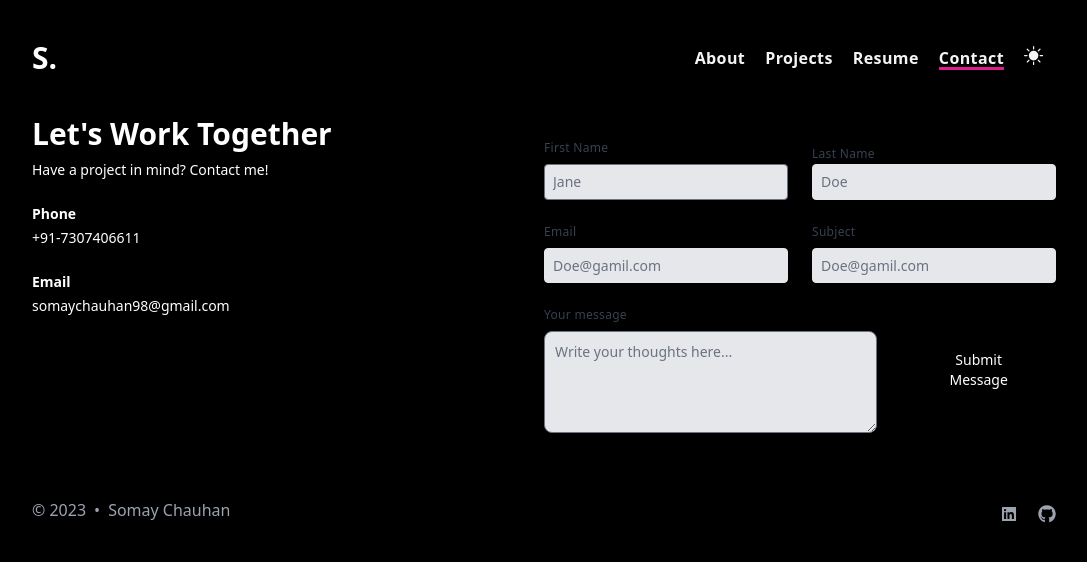
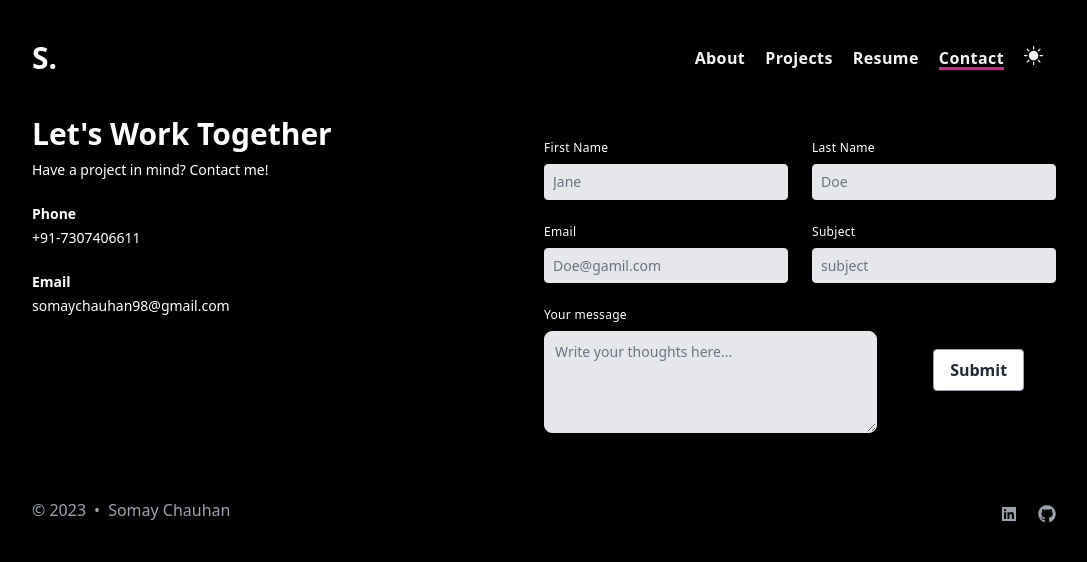
Before and after one commit to SomayChauhan/somay-chauhan, a Next.js app: page /contact in a window 1280 px wide. Shown: the top 562 px of the page, without its empty margins (96-1183 px from the left). Built offline with nearby package versions, Linux system fonts and the light colour scheme.

Commit message:
fixed eslint errors

```diff
--- a/src/app/about/page.tsx
+++ b/src/app/about/page.tsx
@@ -34,11 +34,11 @@ export default function About() {
             <div className="block md:hidden">
               <p className="text-3xl font-bold mb-1">Hello there,</p>
               <p className="text-3xl font-bold mb-6">
-                I'm Somay <span className="animate-wave">👋</span>
+                I&apos;m Somay <span className="animate-wave">👋</span>
               </p>
             </div>
             <p className="hidden md:block text-3xl font-bold mb-6">
-              Hello there, I'm Somay
+              Hello there, I&apos;m Somay
               <span className="animate-wave">👋</span>
             </p>
             <p className="mb-4 text-xs font-light tracking-wide">
@@ -47,18 +47,18 @@ export default function About() {
               peaks, sipping Tea, and working from my small wodden hideout.
             </p>
             <p className="mb-4 text-xs font-light tracking-wide">
-              You know what blew my mind? The internet! It's like a magical genie that grants you
-              the power to work from wherever and whenever you please. So, I thought, "Why be stuck
-              in an office cubicle when I can be coding with a view?" I decided to shake things up
-              and ditched my boring ol' 9-to-5 job as a web developer. Now, I'm on this wild
-              freelancing adventure, taking on projects while enjoying the serenity of my Himalayan
-              hideout. Web development meets mountain vibes - the perfect combo!
+              You know what blew my mind? The internet! It&apos;s like a magical genie that grants
+              you the power to work from wherever and whenever you please. So, I thought, &quot;Why
+              be stuck in an office cubicle when I can be coding with a view?&quot; I decided to
+              shake things up and ditched my boring 9-to-5 job as a web developer. Now, I&apos;m on
+              this wild freelancing adventure, taking on projects while enjoying the serenity of my
+              Himalayan hideout. Web development meets mountain vibes - the perfect combo!
             </p>
             <p className="mb-4 text-xs font-light tracking-wide">
-              When I'm not busy coding, you can either find me exploring the breathtaking trails of
-              the Himalayas, going on adventurous hikes or out there in my apple orchard, lending a
-              hand and enjoying the simple pleasures of life. It's a refreshing break from the
-              digital world!
+              When I&apos;m not busy coding, you can either find me exploring the breathtaking
+              trails of the Himalayas, going on adventurous hikes or out there in my apple orchard,
+              lending a hand and enjoying the simple pleasures of life. It&apos;s a refreshing break
+              from the digital world!
             </p>
           </section>
         </div>
--- a/src/app/contact/page.tsx
+++ b/src/app/contact/page.tsx
@@ -1,42 +1,26 @@
 'use client';
 import MainLayout from '@/components/layouts/MainLayout';
 import { motion } from 'framer-motion';
-import Image from 'next/image';
-import { useState } from 'react';
 
 export default function About() {
   const whileHover = {
     position: 'relative',
     zIndex: 10,
-    background: 'white',
+    background: 'red',
     scale: [1, 1.4, 1.2],
     rotate: [0, 10, -10, 0],
     transition: {
       duration: 0.2,
     },
   };
-  const letterVariant = {
-    hidden: { opacity: 0, y: 50 },
-    visible: { opacity: 1, y: 0 },
-  };
 
-  const sentenceVariant = {
-    hidden: { opacity: 1 },
-    visible: {
-      opacity: 1,
-      transition: {
-        delay: 0.2,
-        staggerChildren: 0.1,
-      },
-    },
-  };
   const text = "Let's Work Together";
   return (
     <MainLayout>
       <div className="flex flex-col items-between md:flex-row md:justify-between ">
         <div className="flex flex-col space-y-6">
           <div className="space-y-2">
-            <h1 className="text-3xl font-bold">Let's Work Together</h1>
+            <h1 className="text-3xl font-bold">Let&apos;s Work Together</h1>
             <h4 className="text-sm font-light">Have a project in mind? Contact me!</h4>
           </div>
           <div className="space-y-1">
@@ -52,13 +36,13 @@ export default function About() {
           <div className="flex flex-wrap -mx-3 ">
             <div className="w-full md:w-1/2 px-3 mb-6">
               <label
-                className="block mb-2 text-sm font-medium tracking-wide text-gray-700 text-xs font-bold mb-2"
-                for="grid-first-name"
+                className="block mb-2 text-sm font-medium tracking-wide text-gray-700 text-xs font-bold mb-2 dark:text-white"
+                htmlFor="grid-first-name"
               >
                 First Name
               </label>
               <input
-                className="appearance-none block text-sm w-full bg-gray-200 text-gray-700 border rounded py-2 px-2 leading-tight focus:ring-blue-500 focus:border-blue-500 focus:bg-white"
+                className="appearance-none block text-sm w-full border border-gray-200 bg-gray-200 text-gray-700 border rounded py-2 px-2 leading-tight focus:ring-blue-500 focus:border-blue-500 focus:bg-white"
                 id="grid-first-name"
                 type="text"
                 placeholder="Jane"
@@ -67,8 +51,8 @@ export default function About() {
             </div>
             <div className="w-full md:w-1/2 px-3 mb-6">
               <label
-                className="bblock mb-2 text-sm font-medium tracking-wide text-gray-700 text-xs font-bold mb-2"
-                for="grid-last-name"
+                className="block mb-2 text-sm font-medium tracking-wide text-gray-700 text-xs font-bold mb-2 dark:text-white"
+                htmlFor="grid-last-name"
               >
                 Last Name
               </label>
@@ -81,8 +65,8 @@ export default function About() {
             </div>
             <div className="w-full md:w-1/2 px-3 mb-6">
               <label
-                className="block mb-2 text-sm font-medium tracking-wide text-gray-700 text-xs font-bold mb-2"
-                for="grid-email"
+                className="block mb-2 text-sm font-medium tracking-wide text-gray-700 text-xs font-bold mb-2 dark:text-white"
+                htmlFor="grid-email"
               >
                 Email
               </label>
@@ -95,8 +79,8 @@ export default function About() {
             </div>
             <div className="w-full md:w-1/2 px-3 mb-6">
               <label
-                className="block mb-2 text-sm font-medium tracking-wide text-gray-700 text-xs font-bold mb-2"
-                for="grid-subject"
+                className="block mb-2 text-sm font-medium tracking-wide text-gray-700 text-xs font-bold mb-2 dark:text-white"
+                htmlFor="grid-subject"
               >
                 Subject
               </label>
@@ -104,30 +88,27 @@ export default function About() {
                 className="appearance-none block w-full text-sm bg-gray-200 text-gray-700 border border-gray-200 rounded py-2 px-2 leading-tight focus:ring-blue-500 focus:border-blue-500 focus:bg-white"
                 id="grid-subject"
                 type="text"
-                placeholder="Doe@gamil.com"
+                placeholder="subject"
               />
             </div>
             <div className="w-full md:w-2/3 px-3 mb-6">
               <label
                 htmlFor="message"
-                className="block mb-2 text-sm font-medium tracking-wide text-gray-700 text-xs font-bold mb-2"
+                className="block mb-2 text-sm font-medium tracking-wide text-gray-700 text-xs font-bold mb-2 dark:text-white"
               >
                 Your message
               </label>
               <textarea
                 id="message"
                 rows={4}
-                className="block p-2.5 w-full text-sm rounded-lg text-gray-700 border bg-gray-200 focus:ring-blue-500 focus:border-blue-500 focus:bg-white"
+                className="border border-gray-200 block p-2.5 w-full text-sm rounded-lg text-gray-700 border bg-gray-200 focus:ring-blue-500 focus:border-blue-500 focus:bg-white"
                 placeholder="Write your thoughts here..."
               ></textarea>
             </div>
             <div className="w-full px-3 md:w-1/3 flex items-center justify-center mb-6">
-              <motion.button
-                whileHover={whileHover}
-                className="rounded-full bg-dullYellow text-sm text-center h-20 w-20 hover:z-10 hover:border-2 hover:border-black"
-              >
-                Submit Message
-              </motion.button>
+              <button className="bg-white hover:bg-gray-100 text-gray-800 font-semibold py-2 px-4 border border-gray-400 rounded shadow">
+                Submit
+              </button>
             </div>
           </div>
         </form>
--- a/src/app/page.tsx
+++ b/src/app/page.tsx
@@ -8,7 +8,7 @@ export default function Page() {
     <ScrollProvider>
       <Hero />
       <Intro />
-      <Works />
+      {/* <Works /> */}
     </ScrollProvider>
   );
 }
--- a/src/app/resume/page.tsx
+++ b/src/app/resume/page.tsx
@@ -57,12 +57,12 @@ export default function About() {
               <h3 className="md:w-1/3 font-light text-sm">2016 - 2020</h3>
               <div className="md:w-2/3">
                 <h2 className="text-l mb-4 font-medium md:mb-0">
-                  Bachelor's Degree in Information Technology
+                  Bachelor&apos;s Degree in Information Technology
                 </h2>
                 <p className="font-light text-xs tracking-wide">
-                  I received my Bachelor's Degree in Information Technology from Panjab University.
-                  During my studies, I gained a strong foundation in programming and software
-                  development.
+                  I received my Bachelor&apos;s Degree in Information Technology from Panjab
+                  University. During my studies, I gained a strong foundation in programming and
+                  software development.
                 </p>
               </div>
             </div>
```
Also changed, not shown: src/components/photoGallery/SubGallery.js (+4 -3 lines).
